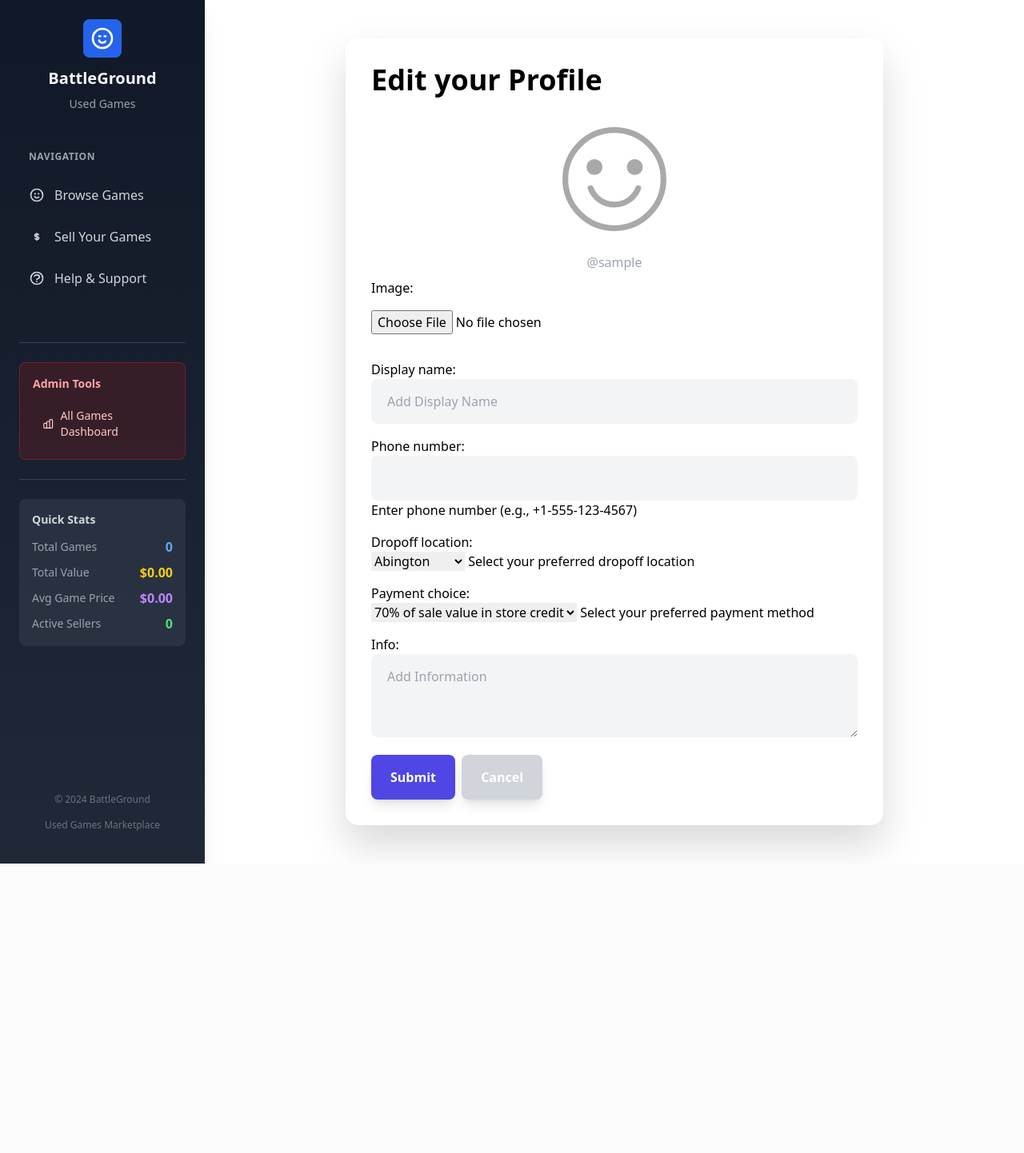
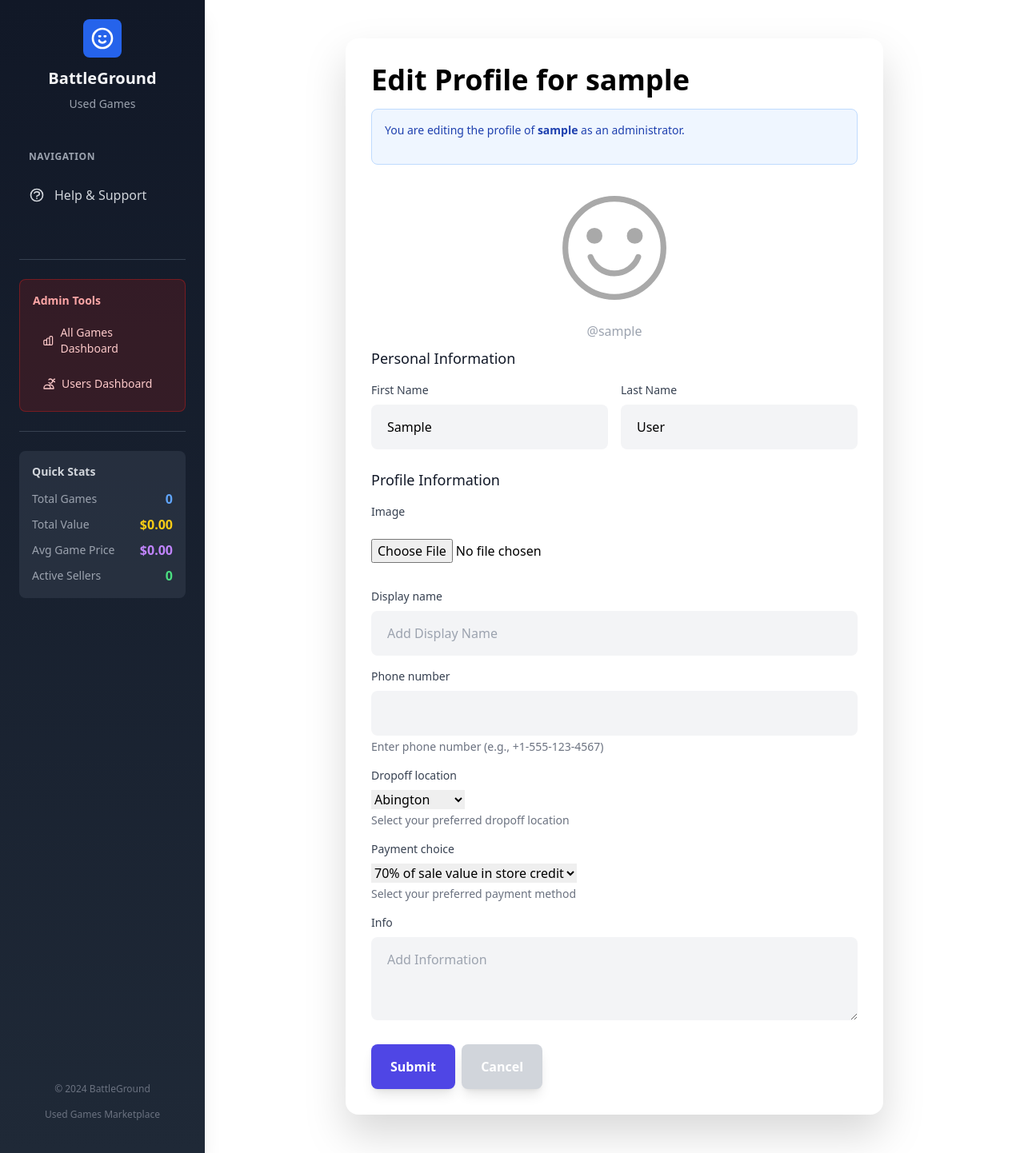
Before and after one commit to frenchdubliner/BattleGroundUsedGames, a Django app: page /profile/edit/?user_id=1 in a window 1280 px wide. Shown: the part 80-1522 px from the top of the page at 80% size. Before the commit the page ends 1160 px from the top, so only its background shows below. Run offline with Django 5.2, Linux system fonts and the light colour scheme; the visitor is signed in with stand-in values (Sample User, id 1); data comes from the database, SQL or seed files in the repository; data that the repository does not hold is empty; some libraries are stand-ins or nearby versions.

Commit message:
modified edit profile

```diff
--- a/a_core/urls.py
+++ b/a_core/urls.py
@@ -22,7 +22,7 @@ from a_home.views import *
 from a_users.views import profile_view
 from a_home.views import *
 from honeypot_monitor.views import honeypot_admin
-from a_core.views import help_support
+from a_core.views import help_support, admin_users_dashboard
 
 
 
@@ -35,6 +35,7 @@ urlpatterns = [
     path('games/', include('games.urls')),
     path('@<username>/', profile_view, name='profile'),
     path('help/', help_support, name='help_support'),
+    path('admin/users/', admin_users_dashboard, name='admin_users_dashboard'),
 ]
 
 # only in development
--- a/a_users/forms.py
+++ b/a_users/forms.py
@@ -4,6 +4,18 @@ from .models import Profile
 from django.contrib.auth.models import User
 
 class ProfileForm(ModelForm):
+    # Add User model fields
+    first_name = forms.CharField(
+        max_length=30,
+        required=False,
+        widget=forms.TextInput(attrs={'placeholder': 'Enter your first name'})
+    )
+    last_name = forms.CharField(
+        max_length=30,
+        required=False,
+        widget=forms.TextInput(attrs={'placeholder': 'Enter your last name'})
+    )
+
     class Meta:
         model = Profile
         exclude = ['user']
@@ -13,6 +25,24 @@ class ProfileForm(ModelForm):
             'info': forms.Textarea(attrs={'rows': 3, 'placeholder': 'Add Information'}),
         }
 
+    def __init__(self, *args, **kwargs):
+        super().__init__(*args, **kwargs)
+        # Set initial values for User fields if instance exists
+        if self.instance and self.instance.user:
+            self.fields['first_name'].initial = self.instance.user.first_name
+            self.fields['last_name'].initial = self.instance.user.last_name
+
+    def save(self, commit=True):
+        profile = super().save(commit=False)
+        if commit:
+            profile.save()
+            # Update User model fields
+            if profile.user:
+                profile.user.first_name = self.cleaned_data['first_name']
+                profile.user.last_name = self.cleaned_data['last_name']
+                profile.user.save()
+        return profile
+
 class EmailForm(ModelForm):
     class Meta:
         model = User
--- a/a_users/templates/a_users/profile_edit.html
+++ b/a_users/templates/a_users/profile_edit.html
@@ -3,23 +3,69 @@
 {% block content %}
 {% if onboarding %}
 <h1 class="mb-4">Complete your Profile</h1>
+{% elif is_admin_editing %}
+<h1 class="mb-4">Edit Profile for {{ target_user.username }}</h1>
+<div class="mb-4 p-4 bg-blue-50 border border-blue-200 rounded-lg">
+    <p class="text-blue-800 text-sm">You are editing the profile of <strong>{{ target_user.username }}</strong> as an administrator.</p>
+</div>
 {% else %}
 <h1 class="mb-4">Edit your Profile</h1>
 {% endif %}
 
 <div class="text-center flex flex-col items-center">
-    <img id="avatar" class="w-36 h-36 rounded-full object-cover my-4" src="{{ user.profile.avatar }}" />
+    <img id="avatar" class="w-36 h-36 rounded-full object-cover my-4" src="{{ target_user.profile.avatar }}" />
     <div class="text-center max-w-md">
-        <h1 id="displayname">{{ user.profile.displayname|default:"" }}</h1>
-        <div class="text-gray-400 mb-2 -mt-3">@{{ user.username }}</div>
+        <h1 id="displayname">{{ target_user.profile.displayname|default:"" }}</h1>
+        <div class="text-gray-400 mb-2 -mt-3">@{{ target_user.username }}</div>
     </div>
 </div>
+
 <form method="POST" enctype="multipart/form-data">
     {% csrf_token %}
-    {{ form.as_p }}
-    <button type="submit" >Submit</button>
+
+    <!-- User Information Section -->
+    <div class="mb-6">
+        <h3 class="text-lg font-medium text-gray-900 mb-4">Personal Information</h3>
+        <div class="grid grid-cols-1 md:grid-cols-2 gap-4 mb-4">
+            <div>
+                <label for="{{ form.first_name.id_for_label }}" class="block text-sm font-medium text-gray-700 mb-2">First Name</label>
+                {{ form.first_name }}
+            </div>
+            <div>
+                <label for="{{ form.last_name.id_for_label }}" class="block text-sm font-medium text-gray-700 mb-2">Last Name</label>
+                {{ form.last_name }}
+            </div>
+        </div>
+    </div>
+
+    <!-- Profile Information Section -->
+    <div class="mb-6">
+        <h3 class="text-lg font-medium text-gray-900 mb-4">Profile Information</h3>
+        {% for field in form %}
+            {% if field.name not in 'first_name,last_name' %}
+                <div class="mb-4">
+                    <label for="{{ field.id_for_label }}" class="block text-sm font-medium text-gray-700 mb-2">{{ field.label }}</label>
+                    {{ field }}
+                    {% if field.help_text %}
+                        <p class="text-sm text-gray-500 mt-1">{{ field.help_text }}</p>
+                    {% endif %}
+                    {% if field.errors %}
+                        <div class="text-red-600 text-sm mt-1">
+                            {% for error in field.errors %}
+                                {{ error }}
+                            {% endfor %}
+                        </div>
+                    {% endif %}
+                </div>
+            {% endif %}
+        {% endfor %}
+    </div>
+
+    <button type="submit" class="button button-blue">Submit</button>
     {% if onboarding %}
     <a class="button button-gray ml-1" href="{% url 'home' %}">Skip</a>
+    {% elif is_admin_editing %}
+    <a class="button button-gray ml-1" href="{% url 'admin_users_dashboard' %}">Cancel</a>
     {% else %}
     <a class="button button-gray ml-1" href="{{ request.META.HTTP_REFERER }}">Cancel</a>
     {% endif %}
@@ -43,13 +89,39 @@
     }
     });
 
-    // This updates the name
+    // This updates the display name
     const display_nameInput = document.getElementById('id_displayname');
     const display_nameOutput = document.getElementById('displayname');
 
-    display_nameInput.addEventListener('input', (event) => {
-        display_nameOutput.innerText = event.target.value;
-    });
+    if (display_nameInput) {
+        display_nameInput.addEventListener('input', (event) => {
+            display_nameOutput.innerText = event.target.value;
+        });
+    }
+
+    // This updates the full name display
+    const firstNameInput = document.getElementById('id_first_name');
+    const lastNameInput = document.getElementById('id_last_name');
+
+    function updateFullName() {
+        const firstName = firstNameInput ? firstNameInput.value : '';
+        const lastName = lastNameInput ? lastNameInput.value : '';
+        const fullName = [firstName, lastName].filter(name => name.trim()).join(' ');
+
+        if (fullName) {
+            // Update the display name if it's empty or show full name as fallback
+            if (!display_nameOutput.innerText.trim()) {
+                display_nameOutput.innerText = fullName;
+            }
+        }
+    }
+
+    if (firstNameInput) {
+        firstNameInput.addEventListener('input', updateFullName);
+    }
+    if (lastNameInput) {
+        lastNameInput.addEventListener('input', updateFullName);
+    }
 
 </script>
 
--- a/a_users/views.py
+++ b/a_users/views.py
@@ -21,20 +21,42 @@ def profile_view(request, username=None):
     return render(request, 'a_users/profile.html', {'profile': profile})
 
 def profile_edit_view(request):
-    form = ProfileForm(instance=request.user.profile)
+    # Check if admin is editing another user's profile
+    user_id = request.GET.get('user_id')
+    is_admin_editing = False
+    target_user = request.user
+
+    if user_id and request.user.is_staff:
+        try:
+            target_user = User.objects.get(id=user_id)
+            is_admin_editing = True
+        except User.DoesNotExist:
+            messages.error(request, 'User not found.')
+            return redirect('profile')
+
+    form = ProfileForm(instance=target_user.profile)
     if request.method == 'POST':
-        form = ProfileForm(request.POST, request.FILES, instance=request.user.profile)
+        form = ProfileForm(request.POST, request.FILES, instance=target_user.profile)
         if form.is_valid():
             form.save()
-            messages.success(request, 'Profile updated successfully')
-            return redirect('profile')
+            if is_admin_editing:
+                messages.success(request, f'Profile for {target_user.username} updated successfully')
+                return redirect('admin_users_dashboard')
+            else:
+                messages.success(request, 'Profile updated successfully')
+                return redirect('profile')
 
     if request.path == reverse('profile_onboarding'):
         onboarding = True
     else:
         onboarding = False
 
-    return render(request, 'a_users/profile_edit.html', {'form': form, 'onboarding': onboarding})
+    return render(request, 'a_users/profile_edit.html', {
+        'form': form,
+        'onboarding': onboarding,
+        'is_admin_editing': is_admin_editing,
+        'target_user': target_user
+    })
 
 @login_required
 def profile_settings_view(request):
--- a/templates/includes/sidebar.html
+++ b/templates/includes/sidebar.html
@@ -17,8 +17,8 @@
         <nav class="space-y-1">
 
 
-            <!-- Games Link - Only visible to users with games or admins -->
-            {% if user.is_authenticated and user.is_staff or user.is_authenticated and user.games.exists %}
+            <!-- Games Link - Only visible to regular users with games (not admins) -->
+            {% if user.is_authenticated and not user.is_staff and user.games.exists %}
                 <a href="{% url 'games:game_list' %}" class="flex items-center px-3 py-3 text-gray-300 hover:bg-blue-600 hover:text-white rounded-lg transition-all duration-200 group">
                     <svg class="w-5 h-5 mr-3 group-hover:scale-110 transition-transform duration-200" fill="none" stroke="currentColor" viewBox="0 0 24 24">
                         <path stroke-linecap="round" stroke-linejoin="round" stroke-width="2" d="M14.828 14.828a4 4 0 01-5.656 0M9 10h1m4 0h1m-6 4h.01M21 12a9 9 0 11-18 0 9 9 0 0118 0z"></path>
@@ -27,13 +27,15 @@
                 </a>
             {% endif %}
 
-            <!-- Sell Games Link -->
+            <!-- Sell Games Link - Only visible to regular users (not admins) -->
+            {% if user.is_authenticated and not user.is_staff %}
                 <a href="{% url 'games:add_game' %}" class="flex items-center px-3 py-3 text-gray-300 hover:bg-blue-600 hover:text-white rounded-lg transition-all duration-200 group">
                     <svg class="w-5 h-5 mr-3 group-hover:scale-110 transition-transform duration-200" fill="none" stroke="currentColor" viewBox="0 0 24 24">
                         <path stroke-linecap="round" stroke-linejoin="round" stroke-width="2" d="M12 8c-1.657 0-3 .895-3 2s1.343 2 3 2 3 .895 3 2-1.343 2-3 2m0-8c1.11 0 2.08.402 2.599 1M12 8V7m0 1v8m0 0v1m0-1c-1.11 0-2.08-.402-2.599-1"></path>
                     </svg>
                     <span class="font-medium">Sell Your Games</span>
                 </a>
+            {% endif %}
 
 
 
@@ -58,6 +60,12 @@
                         <path stroke-linecap="round" stroke-linejoin="round" stroke-width="2" d="M9 19v-6a2 2 0 00-2-2H5a2 2 0 00-2 2v6a2 2 0 002 2h2a2 2 0 002-2zm0 0V9a2 2 0 012-2h2a2 2 0 012 2v10m-6 0a2 2 0 002 2h2a2 2 0 002-2m0 0V5a2 2 0 012-2h2a2 2 0 012 2v14a2 2 0 01-2 2h-2a2 2 0 01-2-2z"></path>
                     </svg>
                     <span class="text-sm font-medium">All Games Dashboard</span>
+                </a>
+                <a href="{% url 'admin_users_dashboard' %}" class="flex items-center px-3 py-2 text-red-200 hover:bg-red-700/50 hover:text-white rounded-lg transition-all duration-200 group">
+                    <svg class="w-4 h-4 mr-2 group-hover:scale-110 transition-transform duration-200" fill="none" stroke="currentColor" viewBox="0 0 24 24">
+                        <path stroke-linecap="round" stroke-linejoin="round" stroke-width="2" d="M12 4.354a4 4 0 110 5.292M15 21H3v-1a6 6 0 0112 0v1zm0 0h6v-1a6 6 0 00-9-5.197m13.5-9a2.5 2.5 0 11-5 0 2.5 2.5 0 015 0z"></path>
+                    </svg>
+                    <span class="text-sm font-medium">Users Dashboard</span>
                 </a>
             </div>
         </div>
```
Also changed, not shown: a_core/views.py (+36 -1 lines), templates/admin_users_dashboard.html (added, +160 -0 lines). Lines whose indentation alone changed are shown as unchanged.
